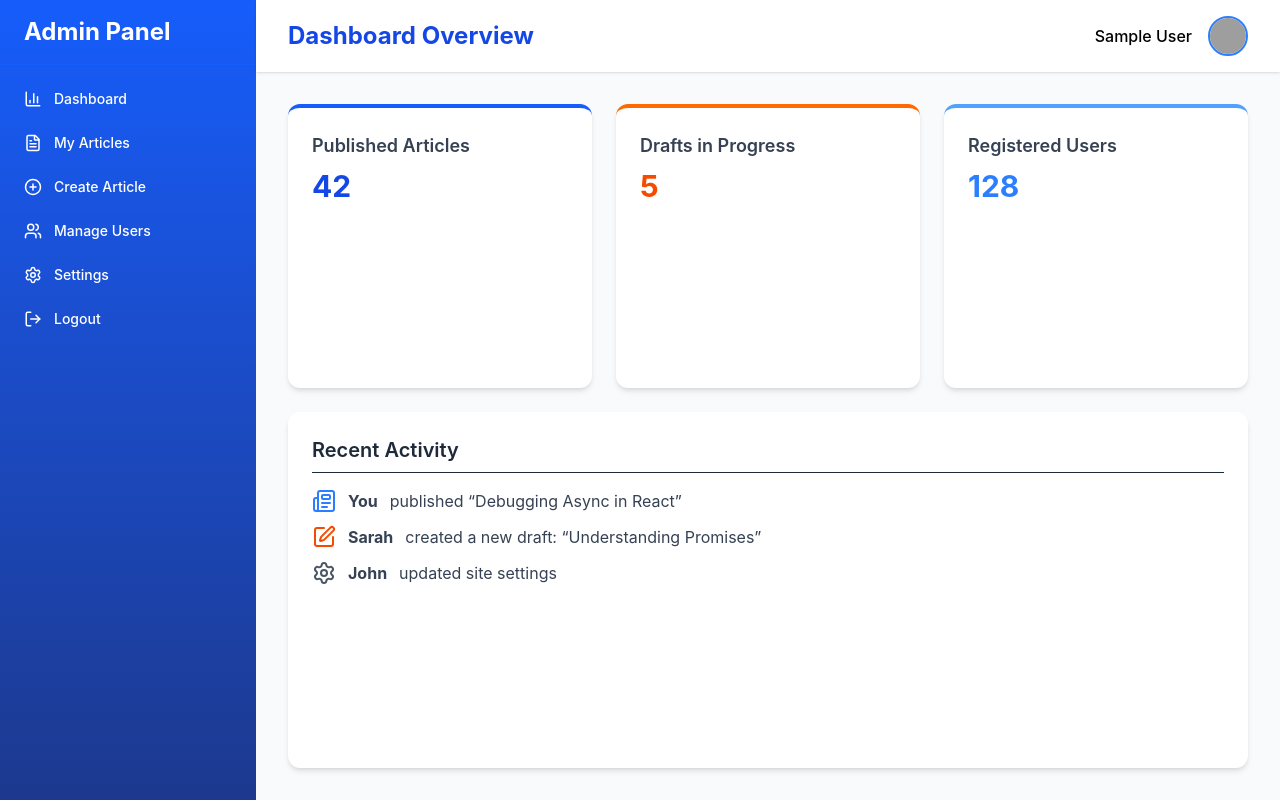
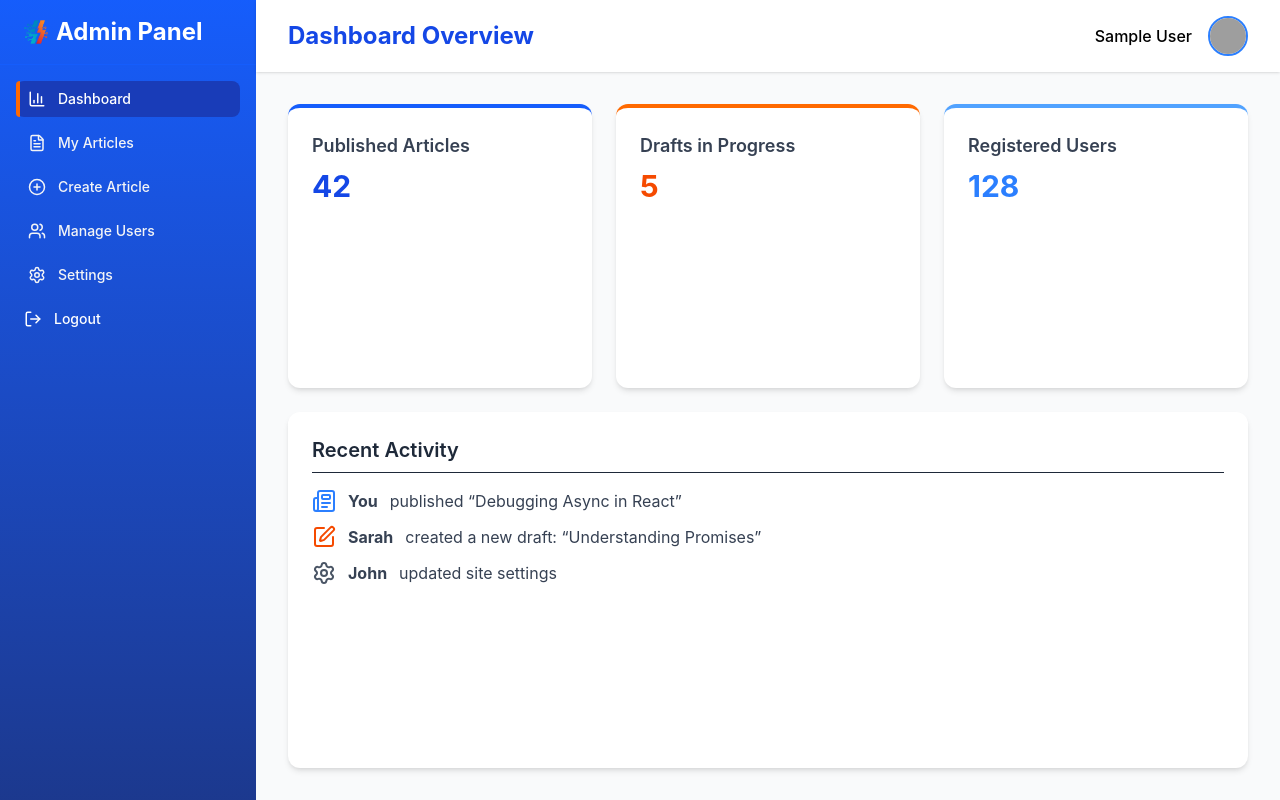
Before and after one commit to brandony16/Blog-Admin, a React (Vite) app: page / in a window 1280 px wide. Built offline with nearby package versions, Linux system fonts and the light colour scheme; sample sign-in values are in the browser's storage; grey boxes are pictures that could not be loaded.

Commit message:
Finish setting up layout

```diff
--- a/src/App.jsx
+++ b/src/App.jsx
@@ -2,7 +2,8 @@ import { Route, Routes } from "react-router-dom";
 import ProtectedRoute from "./components/ProtectedRoute.jsx";
 import Login from "./pages/Login.jsx";
 import Signup from "./pages/Signup.jsx";
-import Home from "./pages/Home.jsx";
+import AdminLayout from "./pages/AdminLayout.jsx";
+import Dashboard from "./components/Dashboard.jsx";
 
 function App() {
   return (
@@ -13,10 +14,16 @@ function App() {
         path="/"
         element={
           <ProtectedRoute>
-            <Home />
+            <AdminLayout />
           </ProtectedRoute>
         }
-      />
+      >
+        <Route index element={<Dashboard />} />
+        <Route path="my-articles" element={<Dashboard />} />
+        <Route path="create-article" element={<Dashboard />} />
+        <Route path="manage-users" element={<Dashboard />} />
+        <Route path="settings" element={<Dashboard />} />
+      </Route>
     </Routes>
   );
 }
--- a/src/components/Logout.jsx
+++ /dev/null
@@ -1,18 +0,0 @@
-const Logout = () => {
-  const handleLogout = () => {
-    localStorage.removeItem("token");
-    localStorage.removeItem("user");
-    window.location.href = "/login";
-  };
-
-  return (
-    <button
-      onClick={handleLogout}
-      className="p-4 bg-blue-700 text-white rounded-xl cursor-pointer"
-    >
-      Log Out
-    </button>
-  );
-};
-
-export default Logout;
--- a/src/components/Sidebar.jsx
+++ b/src/components/Sidebar.jsx
@@ -7,48 +7,55 @@ import {
   Users,
 } from "lucide-react";
 import { useContext } from "react";
-import { Link } from "react-router-dom";
+import { NavLink } from "react-router-dom";
 import { AuthContext } from "../context/AuthContext.jsx";
+import bnbLogo from "../assets/BnB_logo.png";
 
 const Sidebar = () => {
   const { logout } = useContext(AuthContext);
 
+  const getLinkClasses = (isActive) => {
+    return `flex items-center gap-3 p-2 pl-3 rounded-lg relative transition-all duration-300
+        ${
+          isActive
+            ? "bg-blue-800 text-white before:absolute before:left-0 before:top-0 before:bottom-0 before:w-1 before:bg-orange-500 before:rounded-l"
+            : "text-gray-100 hover:bg-blue-700 hover:pl-4"
+        }`;
+  };
+
   return (
     <aside className="w-64 bg-linear-to-b from-blue-600 to-blue-900 text-white flex flex-col">
-      <div className="px-6 py-4 text-2xl font-bold border-b border-blue-600">
-        Admin Panel
+      <div className="px-6 py-4 text-2xl font-bold border-b border-blue-600 flex gap-2 items-center justify-start">
+        <img src={bnbLogo} alt="Bits & Breakpoints" className="w-6 h-6" />Admin Panel
       </div>
       <nav className="flex flex-col gap-2 p-4 text-sm font-medium">
-        <Link
-          to="#"
-          className="flex items-center gap-3 p-2 rounded-lg hover:bg-blue-800 transition"
-        >
+        <NavLink to="/" className={({ isActive }) => getLinkClasses(isActive)}>
           <BarChart3 size={18} /> Dashboard
-        </Link>
-        <Link
-          to="#"
-          className="flex items-center gap-3 p-2 rounded-lg hover:bg-blue-800 transition"
+        </NavLink>
+        <NavLink
+          to="/my-articles"
+          className={({ isActive }) => getLinkClasses(isActive)}
         >
           <FileText size={18} /> My Articles
-        </Link>
-        <Link
-          to="#"
-          className="flex items-center gap-3 p-2 rounded-lg hover:bg-blue-800 transition"
+        </NavLink>
+        <NavLink
+          to="/create-article"
+          className={({ isActive }) => getLinkClasses(isActive)}
         >
           <PlusCircle size={18} /> Create Article
-        </Link>
-        <Link
-          to="#"
-          className="flex items-center gap-3 p-2 rounded-lg hover:bg-blue-800 transition"
+        </NavLink>
+        <NavLink
+          to="/manage-users"
+          className={({ isActive }) => getLinkClasses(isActive)}
         >
           <Users size={18} /> Manage Users
-        </Link>
-        <Link
-          to="#"
-          className="flex items-center gap-3 p-2 rounded-lg hover:bg-blue-800 transition"
+        </NavLink>
+        <NavLink
+          to="/settings"
+          className={({ isActive }) => getLinkClasses(isActive)}
         >
           <Settings size={18} /> Settings
-        </Link>
+        </NavLink>
         <button
           className="flex items-center gap-3 p-2 rounded-lg hover:bg-blue-800 transition cursor-pointer"
           onClick={logout}
--- a/src/pages/Home.jsx
+++ b/src/pages/AdminLayout.jsx
@@ -1,10 +1,10 @@
 import { useContext } from "react";
 import { AuthContext } from "../context/AuthContext.jsx";
-import Dashboard from "../components/Dashboard.jsx";
 import Sidebar from "../components/Sidebar.jsx";
 import Header from "../components/Header.jsx";
+import { Outlet } from "react-router-dom";
 
-const Home = () => {
+const AdminLayout = () => {
   const { user } = useContext(AuthContext);
 
   if (!user) {
@@ -16,10 +16,10 @@ const Home = () => {
       <Sidebar />
       <main className="flex flex-1 flex-col">
         <Header />
-        <Dashboard />
+        <Outlet />
       </main>
     </div>
   );
 };
 
-export default Home;
+export default AdminLayout;
```
